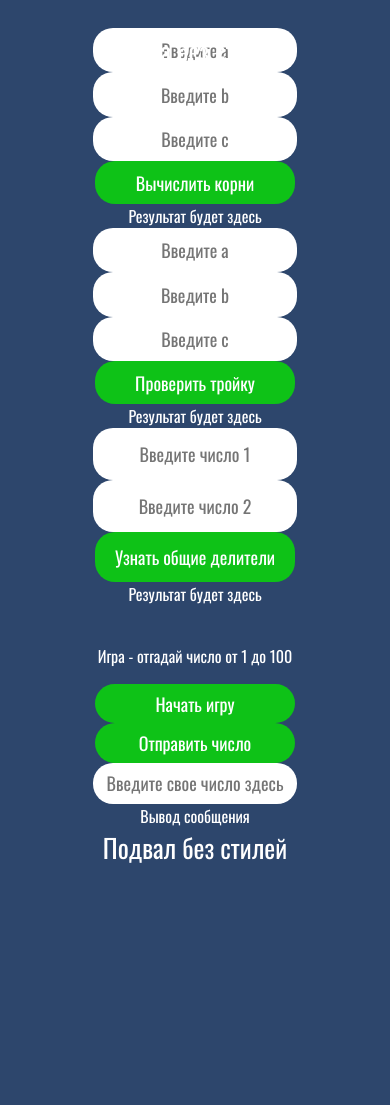
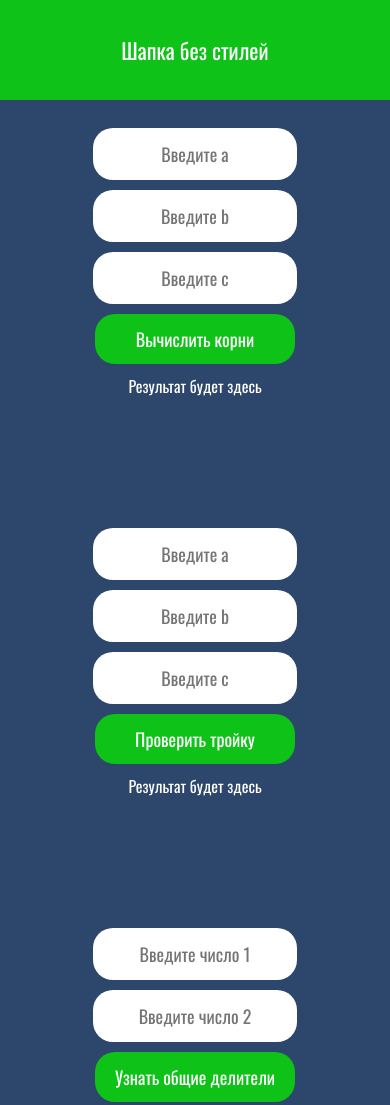
Before and after one commit to stiKendz/javaScriptRep, a website: page equation_roots/index.html in a window 390 px wide. Shown: the top 1105 px of the page. Before the commit the page ends 867 px from the top, so only its background shows below. Drawn offline with Linux system fonts and the light colour scheme.

Commit message:
добавленил немного адаптива и дизайна в quation_roots style.scss

```diff
--- a/equation_roots/styles/style.scss
+++ b/equation_roots/styles/style.scss
@@ -23,6 +23,10 @@ $baseFontFamily: Oswald;
 @mixin baseSmallContainer {
     width: 100%;
     height: 200px;
+
+    @media screen and (max-width: 1200px) {
+        height: 300px;
+    }
 }
 
 @font-face {
@@ -55,6 +59,15 @@ header {
     height: 100px;
 
     font-size: 26px;
+
+    background-color: $mainColorTwo;
+
+    @media screen and (max-width: 870px) {
+        font-size: 20px;
+    }
+    @media screen and (max-width: 1200px) {
+        font-size: 22px;
+    }
 }
 
 .main {
@@ -68,15 +81,17 @@ footer {
     @include centerFlex;
     flex-grow: 0;
     width: 100%;
-    height: 100px;
+    min-height: 100px;
 
     font-size: 26px;
+
+    background-color: $mainColorTwo;
 }
 
 input {
     @include centerFlex;
     width: 200px;
-    height: 50px;
+    min-height: 50px;
     margin: 0;
     border: 0;
     border-radius: 20px;
@@ -89,14 +104,15 @@ input {
     outline: none;
 
     &:focus {
-
+        transition: 0.5s;
+        box-shadow: 0px 5px 1px 0px grey;
     }
 }
 
 button {
     @include centerFlex;
     width: 200px;
-    height: 50px;
+    min-height: 50px;
     margin: 0;
     border: 0;
     border-radius: 20px;
@@ -110,6 +126,8 @@ button {
 
     cursor: pointer;
     user-select: none;
+    outline: none;
+
 }
 
 .discrimimant-quest-container,
@@ -120,7 +138,15 @@ button {
     @include centerFlex;
     gap: 0px 10px;
 
-    @media screen and (max-width: 700px){
+    @media screen and (max-width: 870px){
         @include flexColumn;
+        gap: 10px 0px;
+        margin-top: 100px;
+    }
+
+    @media screen and (max-width: 1200px){
+        @include flexColumn;
+        gap: 10px 0px;
+        margin-top: 100px;
     }
 }
```
Also changed, not shown: equation_roots/styles/output.css, 1 other file.
